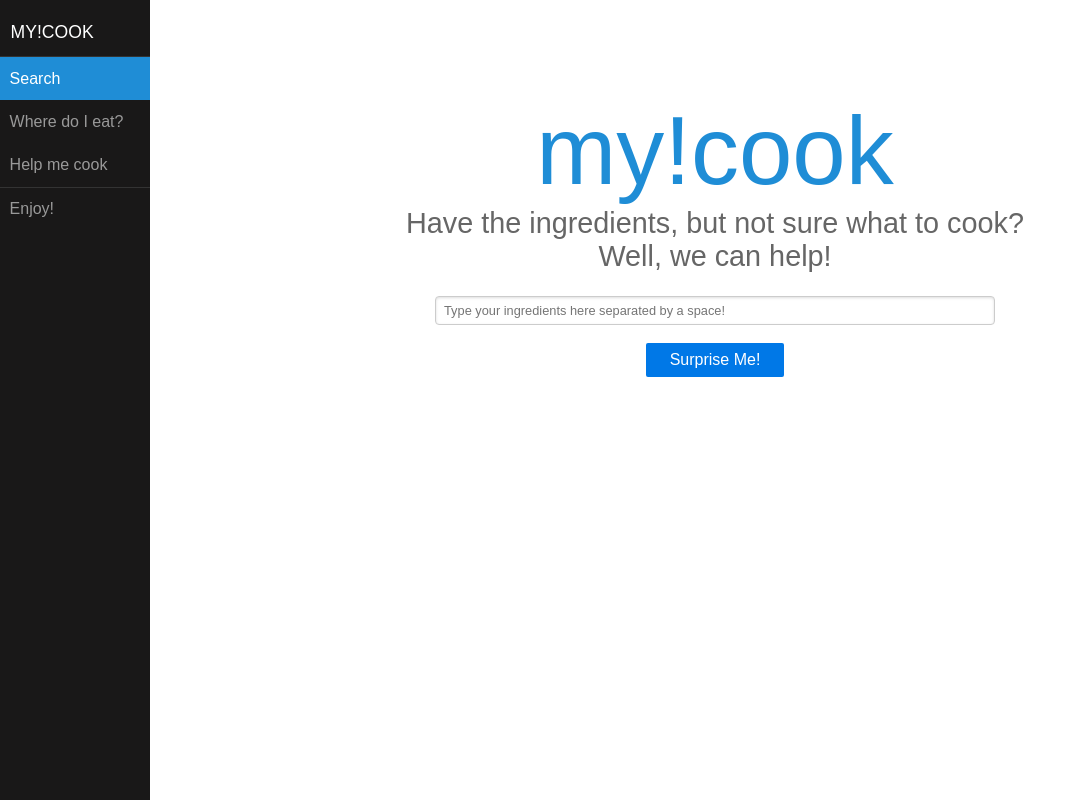
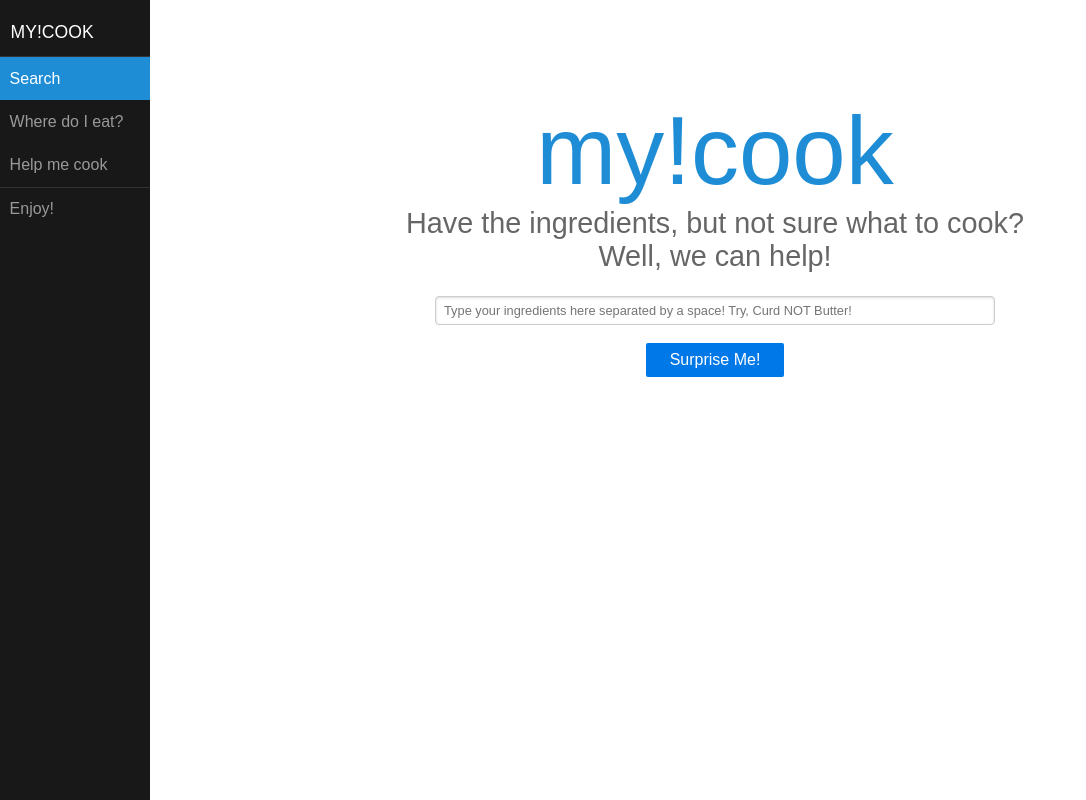
Before and after one commit to azzaxp/myCook, a Django app: page / in a window 1280 px wide. Shown: the whole page, without its empty margins (0-1086 px from the left). Run offline with Django 3.2, Linux system fonts and the light colour scheme; parts of the project's set-up code (start-up, migrations or seed data) failed here and were passed over; some libraries are stand-ins or nearby versions.

Commit message:
Added few more changes

```diff
--- a/mYcook/templates/cook.html
+++ b/mYcook/templates/cook.html
@@ -117,7 +117,7 @@
 				<a class="pure-button pure-button-primary" href="/where/">Or eat nearby!</a>
 				<h3>Recommendations</h3>
 				<a class="pure-button pure-button-primary" href="/enjoy/">Cool, But should I eat this?</a>
-
+				{% if nutrition%}
 				<h3>Nutritional Values</h3>
 				<table class="pure-table">
 					<thead>
@@ -129,6 +129,7 @@
 				{% endfor %}
 					</tbody>
 				</table>
+				{% endif %}
 			</div>
 			<div class="pure-u-1-5">
 
--- a/mYcook/templates/home.html
+++ b/mYcook/templates/home.html
@@ -96,7 +96,7 @@
     <div class="hero-cta pure-u-3-4">
 		<form class="pure-form" action="/" method="post">
 			{% csrf_token %}
-			<input class="pure-input-2-3" type="text" name="search_key" placeholder="Type your ingredients here separated by a space!" onkeypress="return onlyAlphabets(event,this);"><br>
+			<input class="pure-input-2-3" type="text" name="search_key" placeholder="Type your ingredients here separated by a space! Try, Curd NOT Butter!" onkeypress="return onlyAlphabets(event,this);"><br>
 			<br>
 			<button class="pure-button pure-button-primary">Surprise Me!</button>
 		 </form>
```
